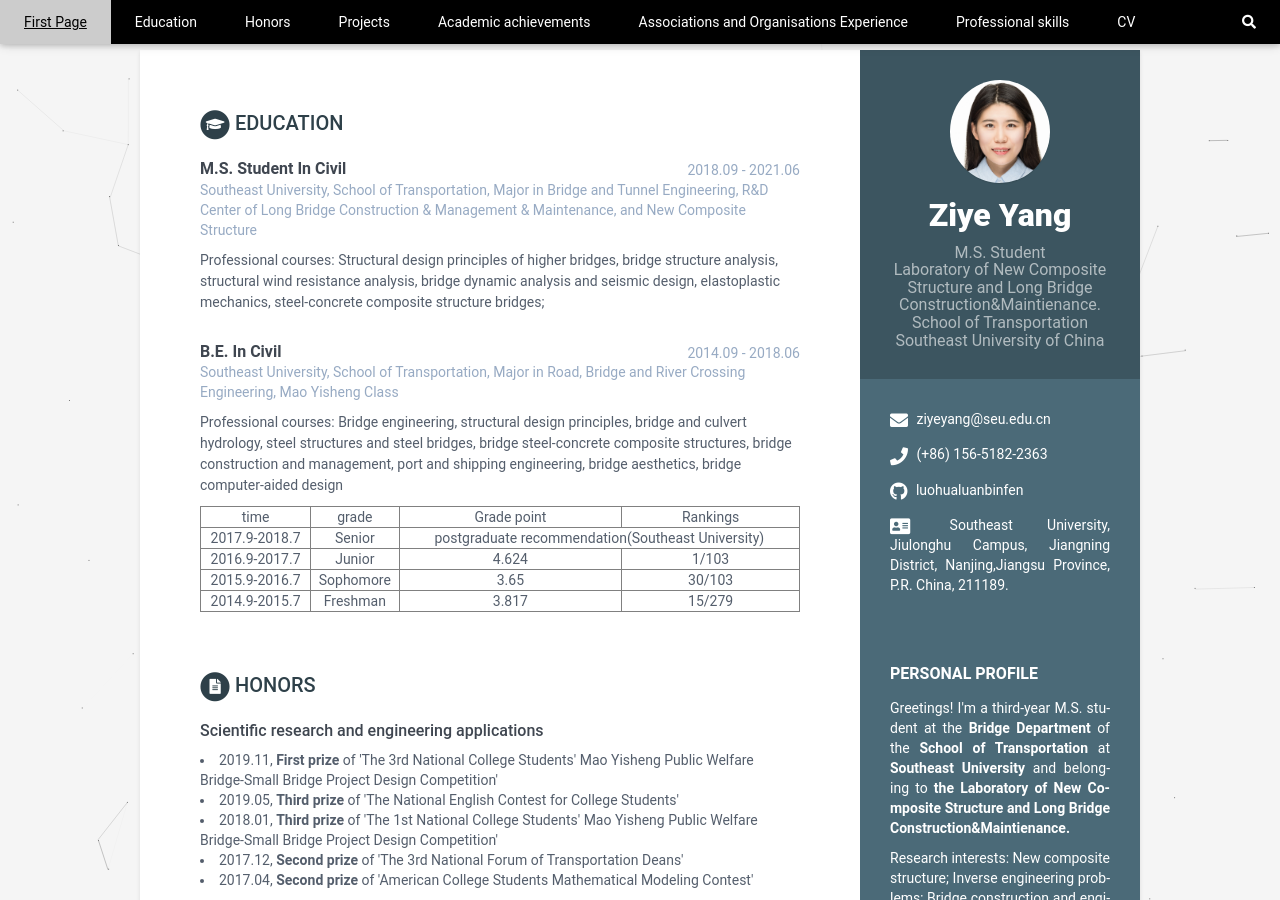
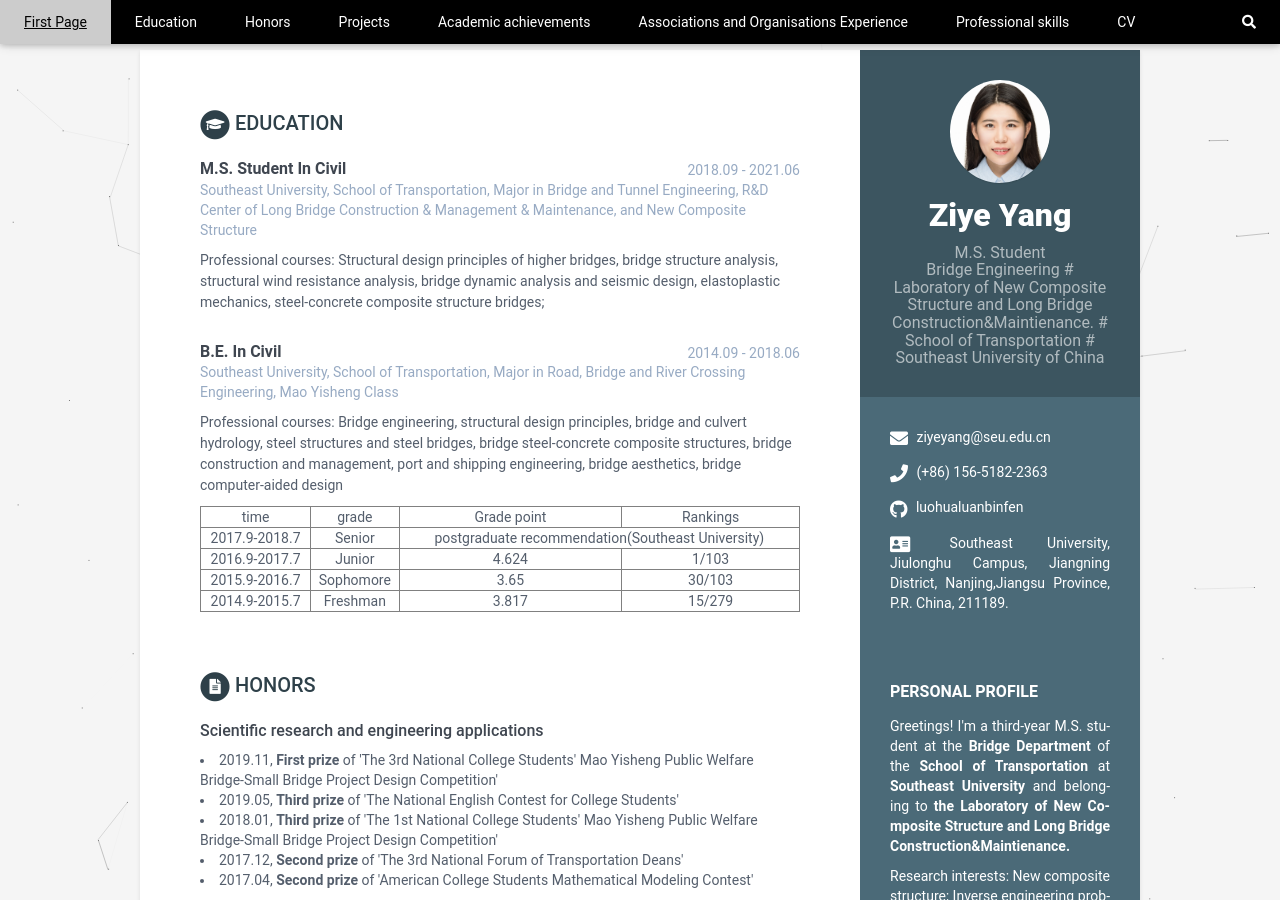
Before and after one commit to luohualuanbinfen/CV_EN, a Jekyll site: the page built from index.html, in a window 1280 px wide and 900 px high. Built offline with Jekyll 4.4.1, drawn with Linux system fonts in a browser that asks for light colours.

Commit message:
Update data.yml

```diff
--- a/_data/data.yml
+++ b/_data/data.yml
@@ -10,9 +10,10 @@ sidebar:
     name: Ziye Yang
     tagline: |
       M.S. Student
-      </br> Laboratory of New Co­mposite Structure and Long Bridge Construction&Mainti­enance.
-      </br> School of Transportation
-      </br> Southeast University of China
+      </br> Bridge Engineering
+      # </br> Laboratory of New Co­mposite Structure and Long Bridge Construction&Mainti­enance.
+      # </br> School of Transportation
+      # </br> Southeast University of China
 
     avatar: photo.jpg  #place a 100x100 picture inside /assets/images/ folder and provide the name of the file below
 
```
